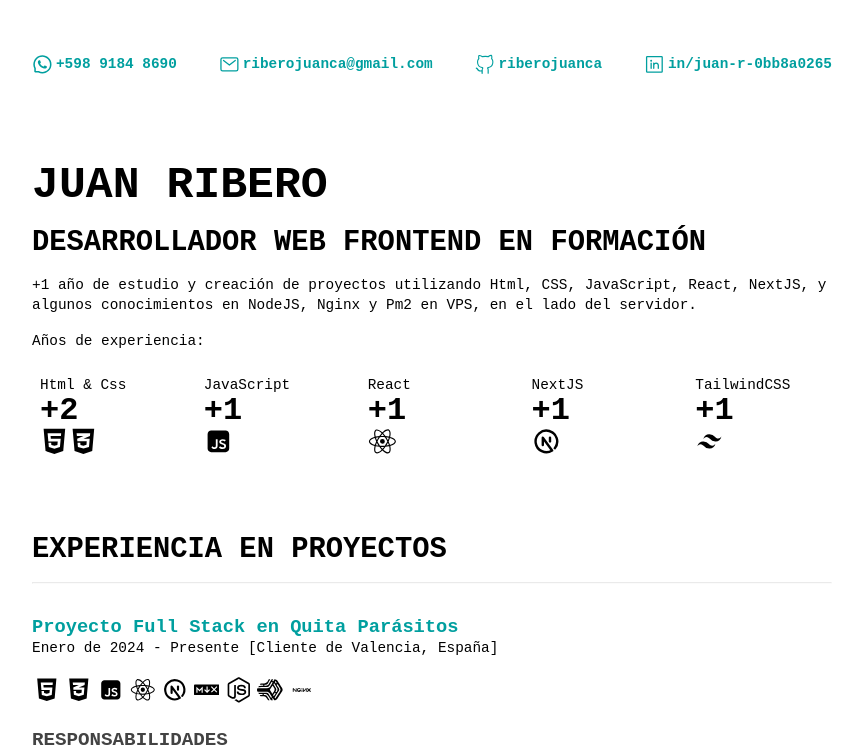
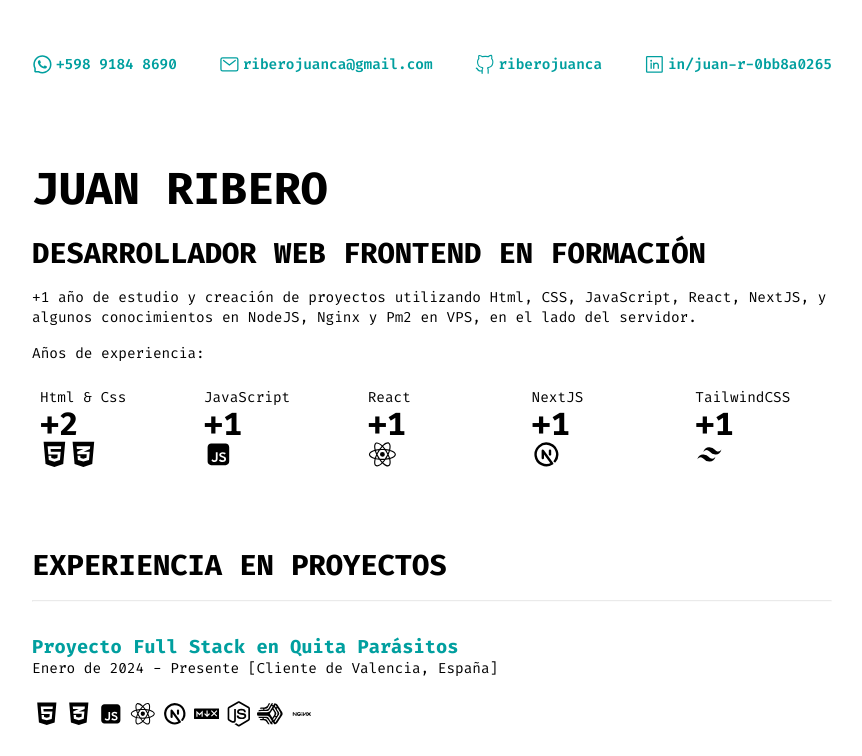
Before and after one commit to riberojuanca/juancaribero, a Next.js app: page / in a window 1280 px wide. Shown: the top 756 px of the page, without its empty margins (208-1070 px from the left). Built offline with nearby package versions, Linux system fonts and the light colour scheme.

Commit message:
Font was changed

```diff
--- a/app/globals.css
+++ b/app/globals.css
@@ -31,7 +31,6 @@ body {
   background: var(--principal-bg);
   margin: 0;
   line-height: inherit;
-  font-family: "Courier New", Courier, monospace;
   padding: 2rem;
 }
 
--- a/app/layout.jsx
+++ b/app/layout.jsx
@@ -1,4 +1,4 @@
-import { Inter, Inconsolata } from "next/font/google";
+import { Inter, Inconsolata, Fira_Code } from "next/font/google";
 import "./globals.css";
 import Menu from "@/components/Menu";
 
@@ -12,6 +12,11 @@ const inconsolata = Inconsolata({
   weight: ["200", "300", "400", "500", "600", "700", "800", "900"],
 });
 
+const firaCode = Fira_Code({
+  subsets: ["latin"],
+  weight: ["300", "400", "500", "600", "700"],
+});
+
 export const metadata = {
   title: "Luzbelito",
   description: "Uruguayan developers",
@@ -23,7 +28,7 @@ export const metadata = {
 export default function RootLayout({ children }) {
   return (
     <html lang="en">
-      <body>
+      <body className={firaCode.className}>
         <main>
           <header>
             <Menu />
```
